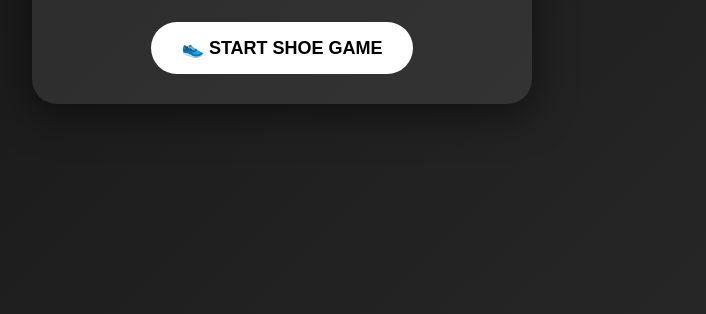
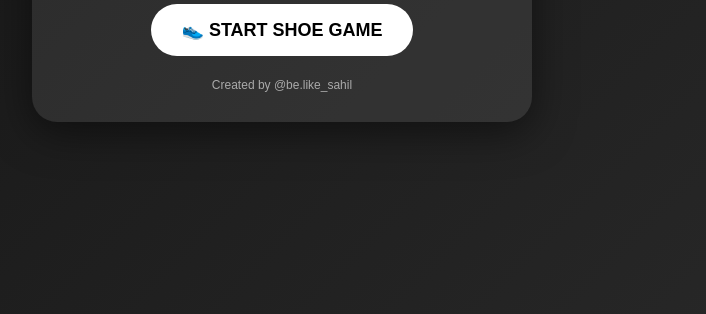
Before and after one commit to sahilhaque056-hue/Happy-Birthday-Azhan-, a plain HTML site: page index.html in a window 1280 px wide. Shown: the part 486-800 px from the top of the page, without its empty margins (358-1064 px from the left). Drawn offline with Linux system fonts and the light colour scheme.

Commit message:
Update index.html

```diff
--- a/index.html
+++ b/index.html
@@ -67,6 +67,21 @@
             transform: scale(1.08);
         }
 
+        /* Created By */
+        .creator {
+            display: block;
+            margin-top: 22px;
+            font-size: 12px;
+            color: #aaa;
+            text-decoration: none;
+            transition: 0.3s;
+        }
+
+        .creator:hover {
+            color: white;
+            transform: scale(1.03);
+        }
+
         @keyframes bounce {
             0%, 100% {
                 transform: translateY(0);
@@ -97,6 +112,16 @@
             👟 START SHOE GAME
         </button>
 
+        <!-- Instagram Creator Link -->
+        <a
+            class="creator"
+            href="https://www.instagram.com/be.like_sahil?stkn=MTF3eWhrZ3o1NWdzeQ=="
+            target="_blank"
+            rel="noopener noreferrer"
+        >
+            Created by @be.like_sahil
+        </a>
+
     </div>
 
     <script>
```
